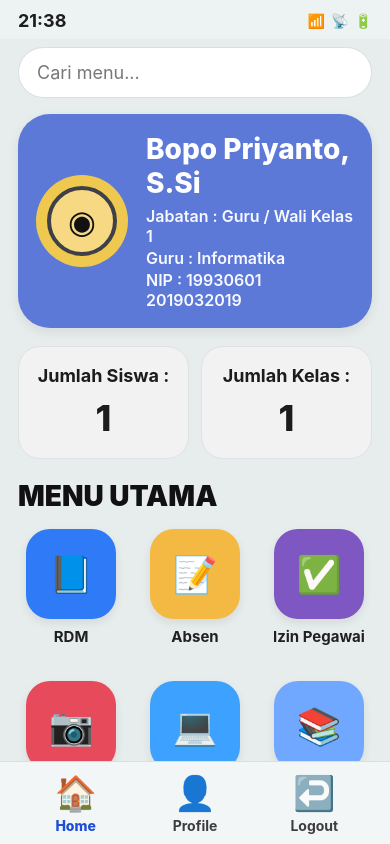
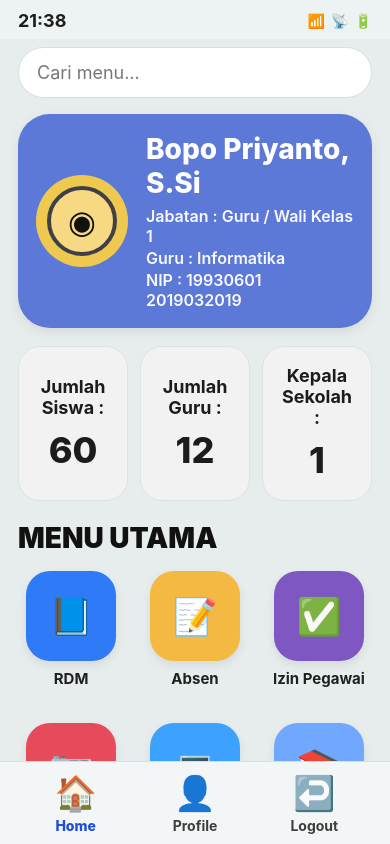
Before and after one commit to jembitijembuto-design/smpn1salatiga, a React Native app: screen / in a window 390 px wide. Built offline with nearby package versions, Linux system fonts and the light colour scheme.

Commit message:
Menambahkan data siswa, guru, dan kepala sekolah 2026 ke aplikasi SMPN 1 Salatiga serta menampilkan ringkasan data di layar utama

```diff
--- a/App.js
+++ b/App.js
@@ -46,6 +46,97 @@ const studentHistory = [
   { name: 'BESSE HASNIAH', value: 9, type: 'Siswa', time: '08:55:20', status: 'Masuk' },
   { name: 'ANDI MUSFIRAWATI F', value: 9, type: 'Siswa', time: '08:48:44', status: 'Masuk' },
 ];
+
+const principal2026 = [
+  {
+    name: 'Drs. Suyoto, M.Pd.',
+    position: 'Kepala Sekolah',
+    unit: 'SMP Negeri 1 Salatiga',
+    nip: '19661212 199103 1 011',
+  },
+];
+
+const teachers2026 = [
+  { name: 'Bopo Priyanto, S.Si', role: 'Guru Informatika', kelas: 'Wali Kelas VII-A', nip: '19930601 201903 2 019' },
+  { name: 'Dewi Kusumaningtyas, S.Pd.', role: 'Guru Bahasa Indonesia', kelas: 'Wali Kelas VII-B', nip: '19880815 201903 2 020' },
+  { name: 'Rinawati, S.Pd.', role: 'Guru Matematika', kelas: 'Wali Kelas VII-C', nip: '19891210 202001 2 004' },
+  { name: 'Agus Setyawan, S.Pd.', role: 'Guru IPA', kelas: 'Wali Kelas VIII-A', nip: '19870518 201903 1 011' },
+  { name: 'Siti Aisyah, S.Pd.', role: 'Guru IPS', kelas: 'Wali Kelas VIII-B', nip: '19900512 202001 2 015' },
+  { name: 'Andi Prihantoro, S.Pd.', role: 'Guru Pendidikan Pancasila', kelas: 'Wali Kelas VIII-C', nip: '19890924 201903 1 018' },
+  { name: 'Rina Oktaviana, S.Pd.', role: 'Guru Bahasa Inggris', kelas: 'Wali Kelas IX-A', nip: '19910321 202001 2 021' },
+  { name: 'Fajar Nugroho, S.Pd.', role: 'Guru PJOK', kelas: 'Wali Kelas IX-B', nip: '19881109 201903 1 014' },
+  { name: 'Hesti Wulandari, S.Pd.', role: 'Guru Seni Budaya', kelas: 'Wali Kelas IX-C', nip: '19920405 202001 2 026' },
+  { name: 'Eko Susilo, S.Pd.', role: 'Guru TIK', kelas: 'Wali Kelas VII-D', nip: '19870312 201903 1 006' },
+  { name: 'Maya Lestari, S.Pd.', role: 'Guru BK', kelas: 'Wali Kelas VIII-D', nip: '19900119 202001 2 032' },
+  { name: 'Yogi Pratama, S.Pd.', role: 'Guru Agama', kelas: 'Wali Kelas IX-D', nip: '19851228 201903 1 009' },
+];
+
+const students2026 = [
+  { name: 'ANASTASYA PUTRI', kelas: 'VII-A', nisn: '20260001', status: 'Aktif' },
+  { name: 'AMIRA', kelas: 'VII-A', nisn: '20260002', status: 'Aktif' },
+  { name: 'MUH. AKBAR', kelas: 'VII-A', nisn: '20260003', status: 'Aktif' },
+  { name: 'BESSE HASNIAH', kelas: 'VII-A', nisn: '20260004', status: 'Aktif' },
+  { name: 'ANDI MUSFIRAWATI F', kelas: 'VII-A', nisn: '20260005', status: 'Aktif' },
+  { name: 'ADELIA NURSEPTI', kelas: 'VII-B', nisn: '20260006', status: 'Aktif' },
+  { name: 'AZZAHRA NINDYA', kelas: 'VII-B', nisn: '20260007', status: 'Aktif' },
+  { name: 'DANIEL PRATAMA', kelas: 'VII-B', nisn: '20260008', status: 'Aktif' },
+  { name: 'FADHILA MAHARANI', kelas: 'VII-B', nisn: '20260009', status: 'Aktif' },
+  { name: 'GILANG RAMADHAN', kelas: 'VII-B', nisn: '20260010', status: 'Aktif' },
+  { name: 'HAFIZH NUR', kelas: 'VII-C', nisn: '20260011', status: 'Aktif' },
+  { name: 'INTAN PERMATA', kelas: 'VII-C', nisn: '20260012', status: 'Aktif' },
+  { name: 'JIHAN AULIA', kelas: 'VII-C', nisn: '20260013', status: 'Aktif' },
+  { name: 'KARISMA AYU', kelas: 'VII-C', nisn: '20260014', status: 'Aktif' },
+  { name: 'LUKMAN HAKIM', kelas: 'VII-C', nisn: '20260015', status: 'Aktif' },
+  { name: 'MAYA SARI', kelas: 'VII-D', nisn: '20260016', status: 'Aktif' },
+  { name: 'NADIA AMELIA', kelas: 'VII-D', nisn: '20260017', status: 'Aktif' },
+  { name: 'OKTAVIANI R', kelas: 'VII-D', nisn: '20260018', status: 'Aktif' },
+  { name: 'RAFI KURNIAWAN', kelas: 'VII-D', nisn: '20260019', status: 'Aktif' },
+  { name: 'SALSABILA', kelas: 'VII-D', nisn: '20260020', status: 'Aktif' },
+  { name: 'ALIFIA PUTRI', kelas: 'VIII-A', nisn: '20260021', status: 'Aktif' },
+  { name: 'BINTANG RAHMAN', kelas: 'VIII-A', nisn: '20260022', status: 'Aktif' },
+  { name: 'CINDY LESTARI', kelas: 'VIII-A', nisn: '20260023', status: 'Aktif' },
+  { name: 'DAVA NUR', kelas: 'VIII-A', nisn: '20260024', status: 'Aktif' },
+  { name: 'ELSA KARTIKA', kelas: 'VIII-A', nisn: '20260025', status: 'Aktif' },
+  { name: 'FARHAN AZIZ', kelas: 'VIII-B', nisn: '20260026', status: 'Aktif' },
+  { name: 'GITA AYU', kelas: 'VIII-B', nisn: '20260027', status: 'Aktif' },
+  { name: 'HANA NUR', kelas: 'VIII-B', nisn: '20260028', status: 'Aktif' },
+  { name: 'IMAM FAUZI', kelas: 'VIII-B', nisn: '20260029', status: 'Aktif' },
+  { name: 'JESSICA RIA', kelas: 'VIII-B', nisn: '20260030', status: 'Aktif' },
+  { name: 'KHALISA ANANDA', kelas: 'VIII-C', nisn: '20260031', status: 'Aktif' },
+  { name: 'LAILA SAKINAH', kelas: 'VIII-C', nisn: '20260032', status: 'Aktif' },
+  { name: 'M. FIKRI', kelas: 'VIII-C', nisn: '20260033', status: 'Aktif' },
+  { name: 'NISA RAHMA', kelas: 'VIII-C', nisn: '20260034', status: 'Aktif' },
+  { name: 'ORCHIDIA T', kelas: 'VIII-C', nisn: '20260035', status: 'Aktif' },
+  { name: 'PANDU SETIAWAN', kelas: 'VIII-D', nisn: '20260036', status: 'Aktif' },
+  { name: 'QONITA AZZAHRA', kelas: 'VIII-D', nisn: '20260037', status: 'Aktif' },
+  { name: 'RIZKY RAMADAN', kelas: 'VIII-D', nisn: '20260038', status: 'Aktif' },
+  { name: 'SHEILA NUR', kelas: 'VIII-D', nisn: '20260039', status: 'Aktif' },
+  { name: 'TARISYA M', kelas: 'VIII-D', nisn: '20260040', status: 'Aktif' },
+  { name: 'AULIA RAHMA', kelas: 'IX-A', nisn: '20260041', status: 'Aktif' },
+  { name: 'BAGAS PRATAMA', kelas: 'IX-A', nisn: '20260042', status: 'Aktif' },
+  { name: 'CANTIKA N', kelas: 'IX-A', nisn: '20260043', status: 'Aktif' },
+  { name: 'DION FAJAR', kelas: 'IX-A', nisn: '20260044', status: 'Aktif' },
+  { name: 'ELVIRA NUR', kelas: 'IX-A', nisn: '20260045', status: 'Aktif' },
+  { name: 'FIRDAUS IHSAN', kelas: 'IX-B', nisn: '20260046', status: 'Aktif' },
+  { name: 'GITA NURMALA', kelas: 'IX-B', nisn: '20260047', status: 'Aktif' },
+  { name: 'HAFIDH SYAHPUTRA', kelas: 'IX-B', nisn: '20260048', status: 'Aktif' },
+  { name: 'IKHSAN NUGROHO', kelas: 'IX-B', nisn: '20260049', status: 'Aktif' },
+  { name: 'JELITA MAHARANI', kelas: 'IX-B', nisn: '20260050', status: 'Aktif' },
+  { name: 'KUNIA RAHMA', kelas: 'IX-C', nisn: '20260051', status: 'Aktif' },
+  { name: 'LUTFI RAHMAN', kelas: 'IX-C', nisn: '20260052', status: 'Aktif' },
+  { name: 'MIRANDA PUTRI', kelas: 'IX-C', nisn: '20260053', status: 'Aktif' },
+  { name: 'NADA AYU', kelas: 'IX-C', nisn: '20260054', status: 'Aktif' },
+  { name: 'OZI FARIZ', kelas: 'IX-C', nisn: '20260055', status: 'Aktif' },
+  { name: 'PRASETYO A', kelas: 'IX-D', nisn: '20260056', status: 'Aktif' },
+  { name: 'QISWAH AULIA', kelas: 'IX-D', nisn: '20260057', status: 'Aktif' },
+  { name: 'RATNA DEWI', kelas: 'IX-D', nisn: '20260058', status: 'Aktif' },
+  { name: 'SURYANINGRUM', kelas: 'IX-D', nisn: '20260059', status: 'Aktif' },
+  { name: 'TAMARA KHAIRUNNISA', kelas: 'IX-D', nisn: '20260060', status: 'Aktif' },
+];
+
+const totalStudents = students2026.length;
+const totalTeachers = teachers2026.length;
+const totalClasses = new Set(students2026.map((student) => student.kelas)).size;
 
 const moduleData = {
   home: {
@@ -102,11 +193,15 @@ function App() {
     <View style={styles.summaryRow}>
       <View style={styles.summaryCard}>
         <Text style={styles.summaryLabel}>Jumlah Siswa :</Text>
-        <Text style={styles.summaryValue}>1</Text>
+        <Text style={styles.summaryValue}>{totalStudents}</Text>
       </View>
       <View style={styles.summaryCard}>
-        <Text style={styles.summaryLabel}>Jumlah Kelas :</Text>
-        <Text style={styles.summaryValue}>1</Text>
+        <Text style={styles.summaryLabel}>Jumlah Guru :</Text>
+        <Text style={styles.summaryValue}>{totalTeachers}</Text>
+      </View>
+      <View style={styles.summaryCard}>
+        <Text style={styles.summaryLabel}>Kepala Sekolah :</Text>
+        <Text style={styles.summaryValue}>{principal2026.length}</Text>
       </View>
     </View>
   );
@@ -122,6 +217,50 @@ function App() {
             </View>
             <Text style={styles.menuItemLabel}>{item.label}</Text>
           </TouchableOpacity>
+        ))}
+      </View>
+    </View>
+  );
+
+  const renderSchoolData = () => (
+    <View style={styles.schoolDataWrap}>
+      <Text style={styles.sectionTitle}>Data Sekolah 2026</Text>
+
+      <View style={styles.dataGroup}>
+        <Text style={styles.groupTitle}>Kepala Sekolah</Text>
+        {principal2026.map((person) => (
+          <View key={person.name} style={styles.personCard}>
+            <Text style={styles.personName}>{person.name}</Text>
+            <Text style={styles.personMeta}>{person.position}</Text>
+            <Text style={styles.personMeta}>{person.unit}</Text>
+            <Text style={styles.personMeta}>{person.nip}</Text>
+          </View>
+        ))}
+      </View>
+
+      <View style={styles.dataGroup}>
+        <Text style={styles.groupTitle}>Data Guru</Text>
+        {teachers2026.map((teacher) => (
+          <View key={teacher.nip} style={styles.personCard}>
+            <Text style={styles.personName}>{teacher.name}</Text>
+            <Text style={styles.personMeta}>{teacher.role}</Text>
+            <Text style={styles.personMeta}>{teacher.kelas}</Text>
+            <Text style={styles.personMeta}>{teacher.nip}</Text>
+          </View>
+        ))}
+      </View>
+
+      <View style={styles.dataGroup}>
+        <Text style={styles.groupTitle}>Data Siswa</Text>
+        {students2026.map((student, index) => (
+          <View key={`${student.nisn}-${index}`} style={styles.studentCard}>
+            <View style={styles.studentBadge}><Text style={styles.studentBadgeText}>{student.kelas}</Text></View>
+            <View style={styles.studentBody}>
+              <Text style={styles.studentName}>{student.name}</Text>
+              <Text style={styles.personMeta}>NISN: {student.nisn}</Text>
+              <Text style={styles.personMeta}>Status: {student.status}</Text>
+            </View>
+          </View>
         ))}
       </View>
     </View>
@@ -153,11 +292,11 @@ function App() {
       <View style={styles.scanStatsRow}>
         <View style={styles.scanStatBox}>
           <Text style={styles.scanStatText}>Siswa</Text>
-          <Text style={styles.scanStatValue}>5 / 69</Text>
+          <Text style={styles.scanStatValue}>{totalStudents} / {totalStudents}</Text>
         </View>
         <View style={styles.scanStatBox}>
           <Text style={styles.scanStatText}>Pegawai</Text>
-          <Text style={styles.scanStatValue}>0 / 11</Text>
+          <Text style={styles.scanStatValue}>{totalTeachers + principal2026.length} / {totalTeachers + principal2026.length}</Text>
         </View>
       </View>
 
@@ -205,6 +344,7 @@ function App() {
         {renderProfileCard()}
         {renderSummary()}
         {renderMenuGrid()}
+        {renderSchoolData()}
 
         <View style={styles.marginBottom} />
       </ScrollView>
@@ -313,9 +453,11 @@ const styles = StyleSheet.create({
     marginHorizontal: 18,
     marginTop: 18,
     gap: 12,
+    flexWrap: 'wrap',
   },
   summaryCard: {
     flex: 1,
+    minWidth: 100,
     backgroundColor: '#f3f2f2',
     borderRadius: 22,
     paddingVertical: 18,
@@ -330,6 +472,7 @@ const styles = StyleSheet.create({
     fontWeight: '700',
     color: '#1c1c1c',
     marginBottom: 10,
+    textAlign: 'center',
   },
   summaryValue: {
     fontSize: 36,
@@ -381,6 +524,71 @@ const styles = StyleSheet.create({
     textAlign: 'center',
     marginTop: 8,
     lineHeight: 20,
+  },
+  schoolDataWrap: {
+    marginTop: 20,
+    marginHorizontal: 18,
+    paddingBottom: 12,
+  },
+  dataGroup: {
+    marginBottom: 22,
+  },
+  groupTitle: {
+    fontSize: 20,
+    fontWeight: '800',
+    color: '#111',
+    marginBottom: 10,
+  },
+  personCard: {
+    backgroundColor: '#fff',
+    borderRadius: 18,
+    padding: 14,
+    marginBottom: 10,
+    borderWidth: 1,
+    borderColor: '#dfe2e5',
+  },
+  personName: {
+    fontSize: 18,
+    fontWeight: '800',
+    color: '#1b1b1b',
+    marginBottom: 4,
+  },
+  personMeta: {
+    fontSize: 14,
+    fontWeight: '600',
+    color: '#555',
+    marginTop: 2,
+  },
+  studentCard: {
+    backgroundColor: '#fff',
+    borderRadius: 16,
+    padding: 12,
+    marginBottom: 8,
+    flexDirection: 'row',
+    alignItems: 'center',
+    borderWidth: 1,
+    borderColor: '#dfe2e5',
+  },
+  studentBadge: {
+    backgroundColor: '#5d79d8',
+    borderRadius: 12,
+    paddingHorizontal: 10,
+    paddingVertical: 8,
+    marginRight: 12,
+  },
+  studentBadgeText: {
+    color: '#fff',
+    fontWeight: '800',
+    fontSize: 12,
+  },
+  studentBody: {
+    flex: 1,
+  },
+  studentName: {
+    fontSize: 16,
+    fontWeight: '800',
+    color: '#111',
+    marginBottom: 2,
   },
   bottomNav: {
     flexDirection: 'row',
```
